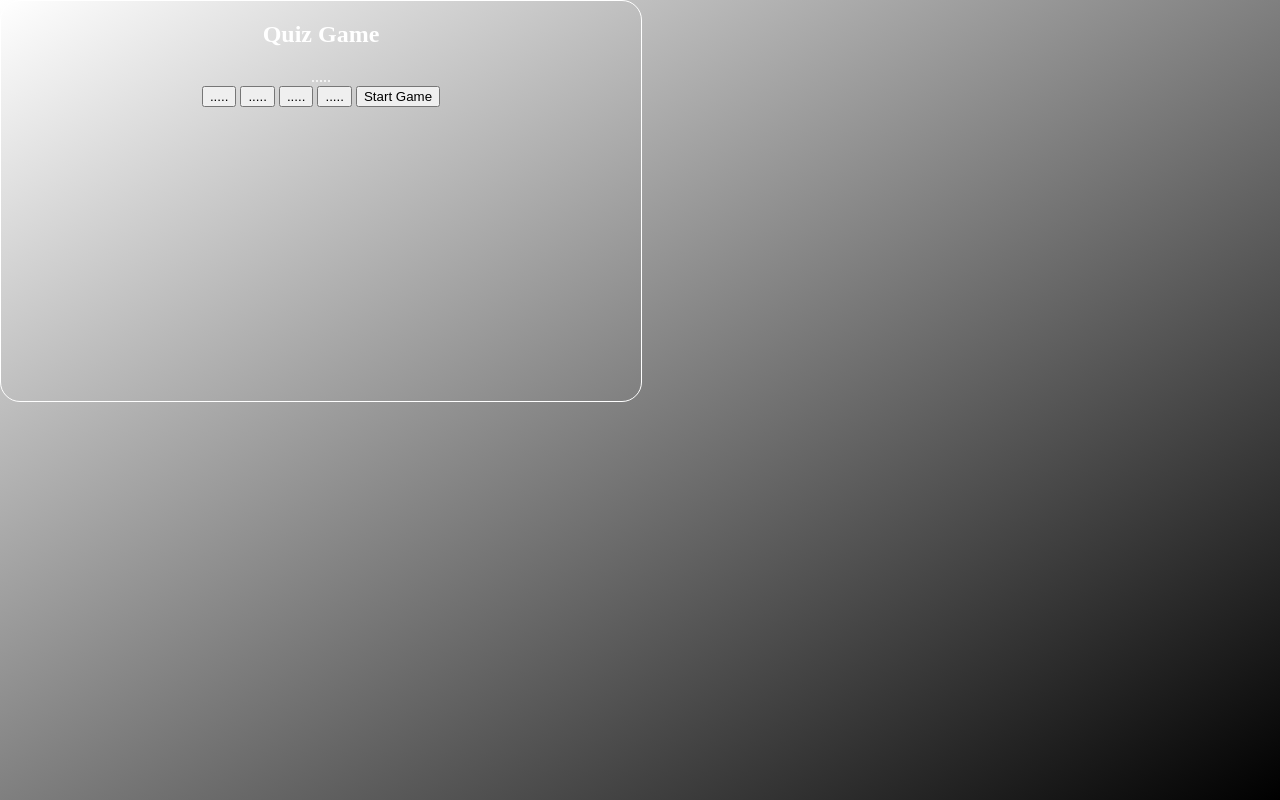
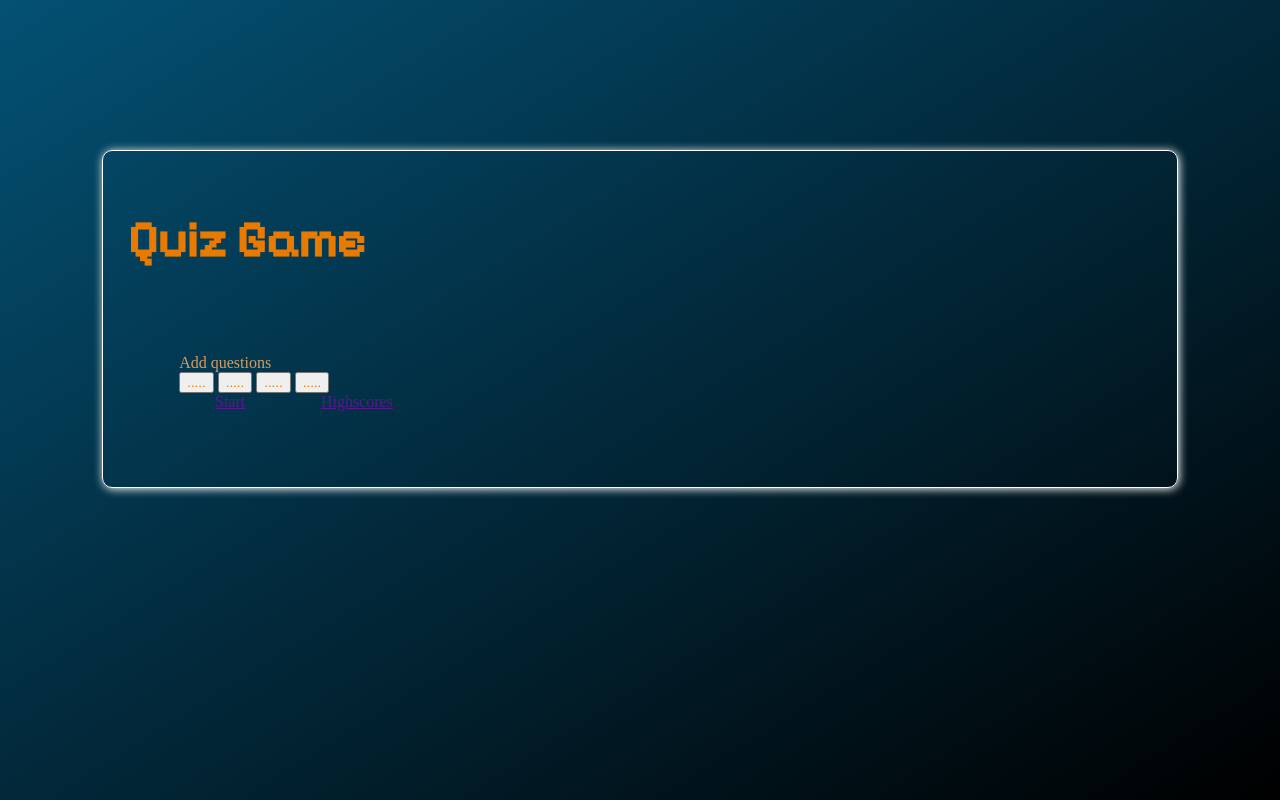
Before and after one commit to Liiv-Dev/Coding-Quiz, a plain HTML site: page index.html in a window 1280 px wide. Drawn offline with Linux system fonts and the light colour scheme; a web font is replaced by a local one.

Commit message:
Updated HTML classes & CSS classes/Styling

```diff
--- a/develop/styles.css
+++ b/develop/styles.css
@@ -1,16 +1,37 @@
 body {
-    background-image: linear-gradient(to bottom right, white, black);
+    background-image: linear-gradient(to bottom right, #045174,
+    black);
     color: white;
-    margin: 0 auto;
-    margin-top: 25%;
-    text-align: center;
-    margin: 0
+    margin: 0;
+    padding: 0;
+}
+.padding {
+    padding: 5%;
+}
+
+h1 {
+    color: #E87A00;
+    font-size: 50px;
+    font-family: 'pixelify Sans', 'Times New Roman', serif;
+}
+
+.container {
+    border: 1px solid #fff;
+    border-radius: 10px;
+    box-shadow: 1px 1px 10px #fff;
+    width: 80%;
+    margin: 150px auto;
+    padding: 25px;
 }
 
 .quiz-container {
-    border: 1px solid white;
-    border-radius: 20px;
-    box-shadow: 10px ;
-    width: 50%;
-    height: 50%;
+    width: 70%;
 }
+
+.questions {
+    color: #D89C60;
+}
+
+.answerButton {
+    color:#E87A00;
+}
--- a/index.html
+++ b/index.html
@@ -3,21 +3,31 @@
         <meta charset="UTF-8" />
         <meta name="viewport" content="width=device-width, initial-scale=1.0" />
         <meta http-equiv="X-UA-Compatible" content="ie=edge" />
-        <title>Password Generator</title>
+        <title>Quiz Game</title>
         <link rel="stylesheet" href="develop/styles.css"/>
+        <link rel="preconnect" href="https://fonts.googleapis.com">
+<link rel="preconnect" href="https://fonts.gstatic.com" crossorigin>
+<link href="https://fonts.googleapis.com/css2?family=Pixelify+Sans&family=Rubik+Pixels&display=swap" rel="stylesheet">
+
     </head>
 
     <main>
         <body>
-            <section class="quiz-container">
+            <div class="container">
                 <h1>Quiz Game</h1>
-                <div class="questions">.....</div>
-                <button class="answerBtn" id="answer1">.....</button>
-                <button class="answerBtn" id="answer2">.....</button>
-                <button class="answerBtn" id="answer3">.....</button>
-                <button class="answerBtn" id="answer4">.....</button>
-                <button class="start-btn">Start Game</button>
-            </section>
+            <div class="quiz-container padding">
+             <div class="questions">Add questions</div>
+              <div class="answer-links">
+                <button class="answerButton" id="answer1">.....</button>
+                <button class="answerButton" id="answer2">.....</button>
+                <button class="answerButton" id="answer3">.....</button>
+                <button class="answerButton" id="answer4">.....</button>
+               </div>
+                <a href="" class="start-button padding">Start</a>
+                <a href="" class="highscore-button padding">Highscores</a>
+              </div>
+             </div>
+            </div>
             <script src="develop/script.js"></script>
         </body>
     </main>
```
